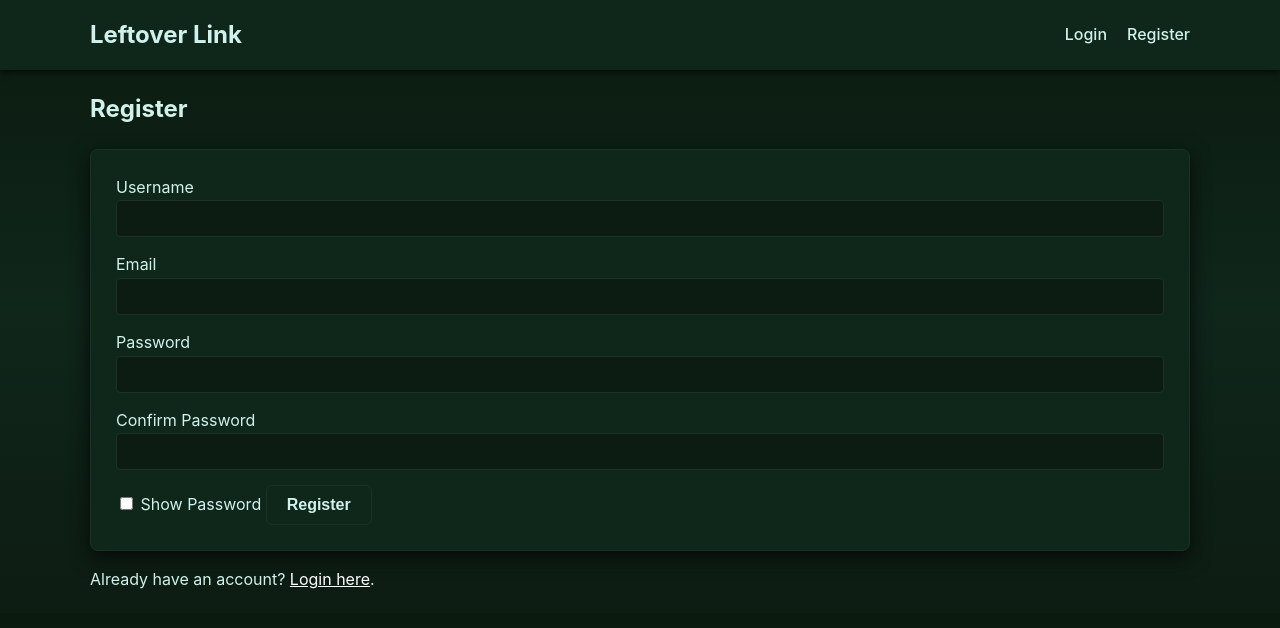
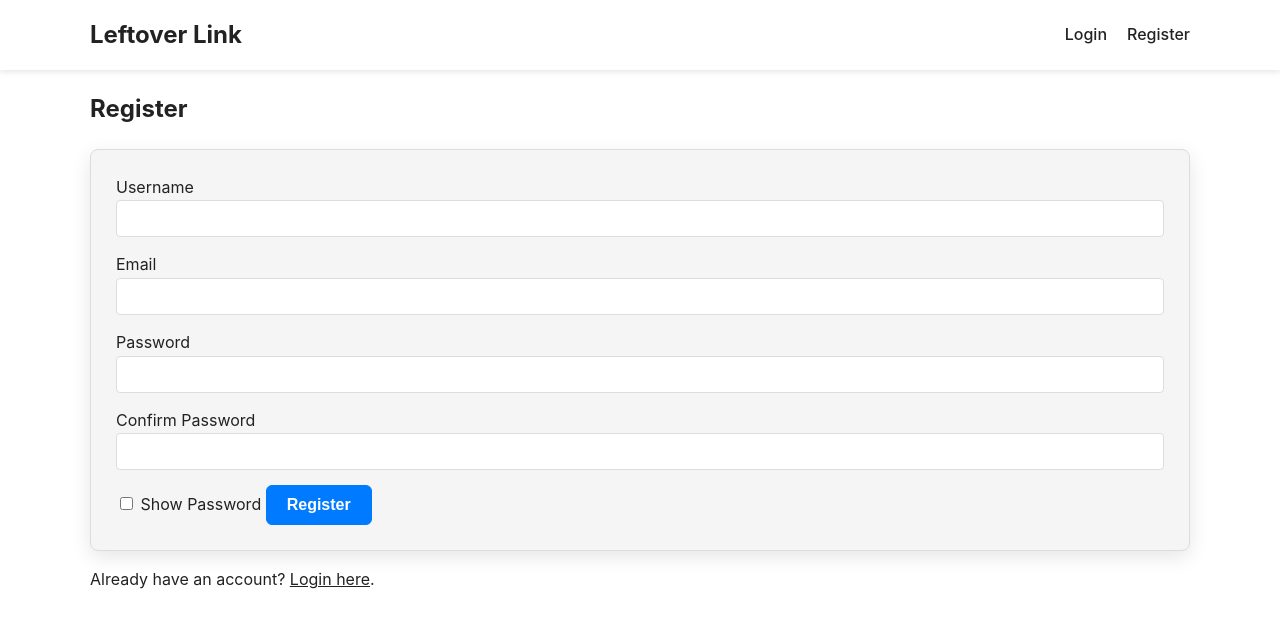
Before and after one commit to AshayKarnavat/leftoverlink, a Flask app: page /register in a window 1280 px wide. Shown: the top 628 px of the page. Run offline with Flask 3, Linux system fonts and the light colour scheme.

Commit message:
Update styles.css

```diff
--- a/backend/static/css/styles.css
+++ b/backend/static/css/styles.css
@@ -1,28 +1,36 @@
-/* --- Unified Dark Emerald Theme --- */
+/* --- White & Charcoal Minimalist Theme --- */
 
 /* --- Color Variables --- */
 :root {
-    --main-bg: #0b1a0e;          /* Background gradient base */
-    --main-bg-gradient: linear-gradient(#0b1a0e, #0f261b, #0d1c12);
-    --card-bg: #0f261b;          /* Slightly lighter for cards/forms */
-    --input-bg: #0d1c12;         /* Input background */
-    --hover-bg: #132918;         /* Hover for buttons/cards */
-    --text-color: #d1f2eb;       /* Light text */
-    --border-color: #1a3324;     /* Subtle border */
-    --shadow-color: rgba(0,0,0,0.7);  /* Shadows */
-    --alert-success-bg: #1b3a27;
-    --alert-success-border: #154021;
-    --alert-error-bg: #4c1a1a;
-    --alert-error-border: #611a1a;
-    --alert-info-bg: #0d2a3c;
-    --alert-info-border: #0b3e5c;
+    --main-bg: #FFFFFF;
+    --card-bg: #F5F5F5;
+    --input-bg: #FFFFFF;
+    --hover-bg: #E0E0E0;
+    --text-color: #222222;
+    --border-color: #DDDDDD;
+    --shadow-color: rgba(0,0,0,0.1);
+
+    /* Alert and button colors */
+    --alert-success-bg: #D4EDDA;
+    --alert-success-border: #C3E6CB;
+    --alert-error-bg: #F8D7DA;
+    --alert-error-border: #F5C6CB;
+    --alert-info-bg: #D1ECF1;
+    --alert-info-border: #BEE5EB;
+
+    /* Link and button colors for better visual hierarchy */
+    --link-color: #007BFF;
+    --link-hover-color: #0056b3;
+    --delete-color: #DC3545;
+    --accept-color: #28A745;
+    --decline-color: #DC3545;
 }
 
 /* --- Body & Container --- */
 body {
     font-family: -apple-system, BlinkMacSystemFont, "Segoe UI", Roboto, "Helvetica Neue", Arial, sans-serif;
     margin: 0;
-    background: var(--main-bg-gradient);
+    background: var(--main-bg);
     color: var(--text-color);
     line-height: 1.6;
 
@@ -36,7 +44,7 @@ body {
 
 /* --- Navigation Bar --- */
 .navbar {
-    background: var(--card-bg);
+    background: var(--main-bg);
     box-shadow: 0 2px 6px var(--shadow-color);
     padding: 1rem 2rem;
     position: sticky;
@@ -113,10 +121,10 @@ select {
 button:not(.btn-link-delete,.hamburger-btn),
 a.button,
 .donation-btn {
-    background: var(--card-bg);
-    color: var(--text-color);
+    background: var(--link-color);
+    color: #FFFFFF;
     padding: 10px 20px;
-    border: 1px solid var(--border-color);
+    border: 1px solid var(--link-color);
     border-radius: 6px;
     cursor: pointer;
     font-size: 1em;
@@ -260,31 +269,31 @@ a.post-card-link {
 }
 
 .search-controls input[type="range"] {
-    flex-grow: 1; /* Makes the slider take up available space */
+    flex-grow: 1;
 }
 
 #edit-post-anchor,
 .posted-by-anchor,
 #edit-post-anchor:visited,
 .posted-by-anchor:visited,
-#edit-post-anchor:hover,
-.posted-by-anchor:hover,
 #edit-post-anchor:active,
 .posted-by-anchor:active,
 #edit-post-anchor:focus,
-.posted-by-anchor:focus,
-{
-    color: rgb(59, 123, 243);
+.posted-by-anchor:focus {
+    color: var(--link-color);
 }
 
+#edit-post-anchor:hover,
+.posted-by-anchor:hover {
+    color: var(--link-hover-color);
+}
 
 .redirect-anchor,
 .redirect-anchor:visited,
 .redirect-anchor:hover,
 .redirect-anchor:active,
-.redirect-anchor:focus
-{
-    color: #ffffff;
+.redirect-anchor:focus {
+    color: var(--text-color);
 }
 
 #accept-anchor,
```
Also changed, not shown: other parts of backend/static/css/styles.css (+32 -21 lines).
